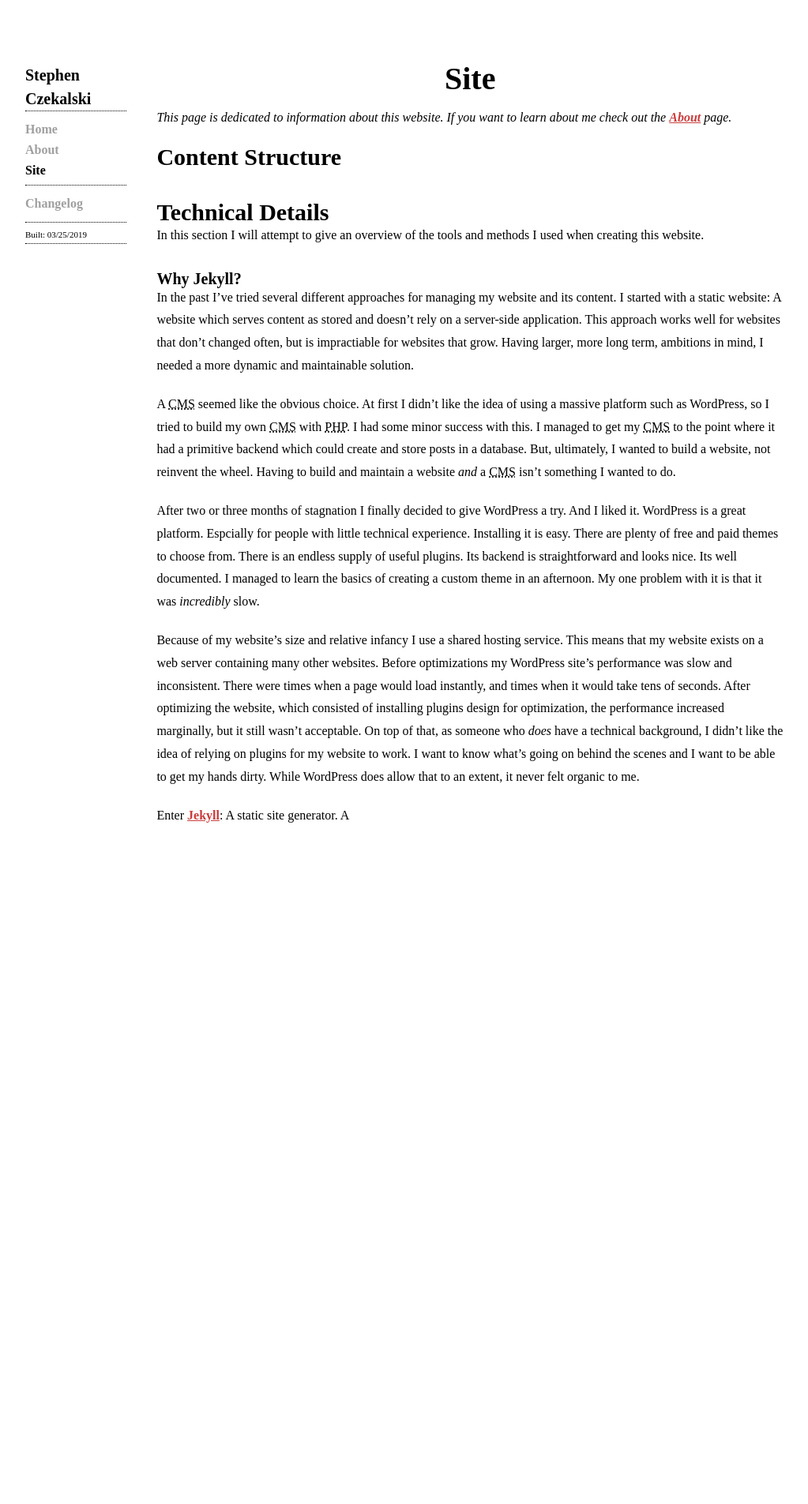
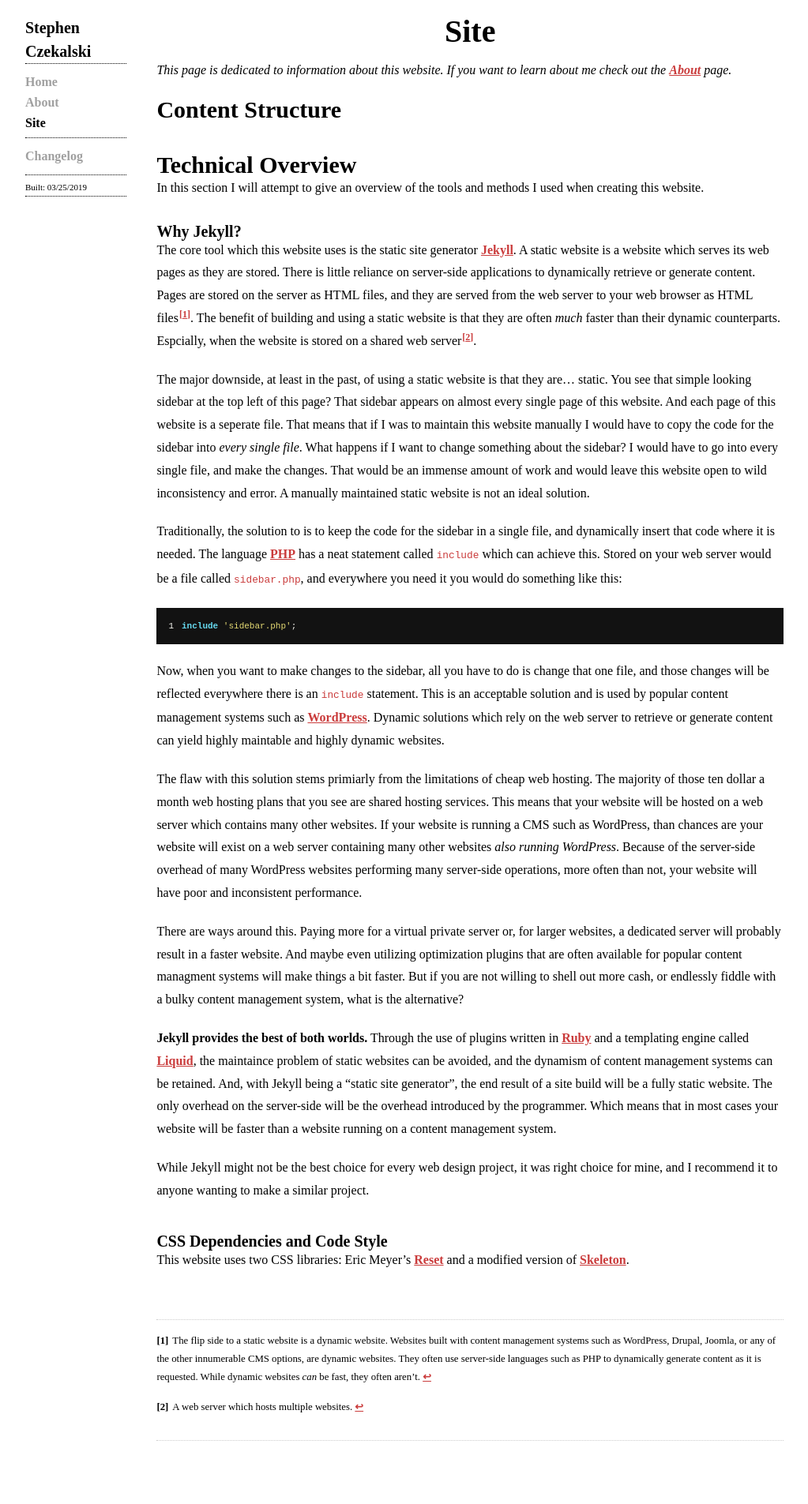
Before and after one commit to stephencz/old-stephencz-com, a Jekyll site: the page built from site.md, in a window 1280 px wide. Shown: the whole page at 79% size, without its empty margins (128-1151 px from the left). Built offline with Jekyll 4.4.1, drawn with Linux system fonts in a browser that asks for light colours; nearby versions of some CDN libraries; before the commit the page ends 1147 px from its top, so only the background shows below that.

Commit message:
Made minor css changes and worked on site.md.

````diff
--- a/_layouts/default.html
+++ b/_layouts/default.html
@@ -28,7 +28,7 @@
 </head>
 <body>
 
-    <div class="container padding-t-xl padding-b-xl">
+    <div class="container">
         <div class="row">
             <div class="two columns"> {% include sidebar.html %} </div>
             <div class="ten columns"> {{ content }} </div>
--- a/_sass/misc.scss
+++ b/_sass/misc.scss
@@ -3,6 +3,12 @@
 /*******************************************************************/
 /* A collection of styles that didn't really belong anywhere else. */
 /*******************************************************************/
+
+.container
+{
+    padding-top: 20px;
+    padding-bottom: 80px;
+}
 
 .more-footer
 {
--- a/_sass/post.scss
+++ b/_sass/post.scss
@@ -279,6 +279,8 @@
     border-top: 1px dotted $faded-color;
     border-bottom: 1px dotted $faded-color;
     font-size: 0.8em;
+
+    margin-top: 40px;
     padding-top: 15px;
     padding-bottom: 15px;
 
@@ -292,7 +294,7 @@
 
 .post-wrapper > .post-body > .footnotes ol li
 {
-    padding-bottom: 5px;
+    padding-bottom: 15px;
     counter-increment: footnote-counter;
 }
 
--- a/_sass/syntax.scss
+++ b/_sass/syntax.scss
@@ -8,7 +8,7 @@
 
 code.highlighter-rouge
 {
-  color: $meta-color;
+  color: $link-color;
 
   font-family: monospace;
   font-size: 0.8em;
@@ -16,8 +16,6 @@ code.highlighter-rouge
 
 pre.highlight
 {
-  border: 2px solid $meta-color;
-
   font-family: monospace;
   font-size: 1.1em;
   line-height: 16px;
--- a/site.md
+++ b/site.md
@@ -8,7 +8,7 @@ description: Information about this website.
 
 ## Content Structure
 
-## Technical Details
+## Technical Overview
 {:.padding-t-m}
 
 In this section I will attempt to give an overview of the tools and methods I used when creating this website.
@@ -16,42 +16,65 @@ In this section I will attempt to give an overview of the tools and methods I us
 ### Why Jekyll?
 {:.padding-t-xs}
 
-In the past I've tried several different approaches for managing my website and its content.
-I started with a static website: A website which serves content as stored and doesn't rely on a server-side application.
-This approach works well for websites that don't changed often, but is impractiable for websites that grow.
-Having larger, more long term, ambitions in mind, I needed a more dynamic and maintainable solution.
+The core tool which this website uses is the static site generator [Jekyll](https://jekyllrb.com/).
+A static website is a website which serves its web pages as they are stored.
+There is little reliance on server-side applications to dynamically retrieve or generate content.
+Pages are stored on the server as HTML files, and they are served from the web server to your web browser as HTML files[^1].
+The benefit of building and using a static website is that they are often *much* faster than their dynamic counterparts.
+Espcially, when the website is stored on a shared web server[^2].
 
-A CMS seemed like the obvious choice.
-At first I didn't like the idea of using a massive platform such as WordPress, so I tried to build my own CMS with PHP.
-I had some minor success with this.
-I managed to get my CMS to the point where it had a primitive backend which could create and store posts in a database.
-But, ultimately, I wanted to build a website, not reinvent the wheel.
-Having to build and maintain a website *and* a CMS isn't something I wanted to do.
+The major downside, at least in the past, of using a static website is that they are... static.
+You see that simple looking sidebar at the top left of this page?
+That sidebar appears on almost every single page of this website.
+And each page of this website is a seperate file.
+That means that if I was to maintain this website manually I would have to copy the code for the sidebar into *every single file*.
+What happens if I want to change something about the sidebar?
+I would have to go into every single file, and make the changes.
+That would be an immense amount of work and would leave this website open to wild inconsistency and error.
+A manually maintained static website is not an ideal solution.
 
-After two or three months of stagnation I finally decided to give WordPress a try.
-And I liked it.
-WordPress is a great platform.
-Espcially for people with little technical experience.
-Installing it is easy.
-There are plenty of free and paid themes to choose from.
-There is an endless supply of useful plugins.
-Its backend is straightforward and looks nice.
-Its well documented.
-I managed to learn the basics of creating a custom theme in an afternoon.
- My one problem with it is that it was *incredibly* slow.
+Traditionally, the solution to is to keep the code for the sidebar in a single file, and dynamically insert that code where it is needed.
+The language [PHP](http://www.php.net/) has a neat statement called `include` which can achieve this.
+Stored on your web server would be a file called `sidebar.php`, and everywhere you need it you would do something like this:
 
-Because of my website's size and relative infancy I use a shared hosting service.
-This means that my website exists on a web server containing many other websites.
-Before optimizations my WordPress site's performance was slow and inconsistent.
-There were times when a page would load instantly, and times when it would take tens of seconds.
-After optimizing the website, which consisted of installing plugins design for optimization, the performance increased marginally, but it still wasn't acceptable.
-On top of that, as someone who *does* have a technical background, I didn't like the idea of relying on plugins for my website to work.
-I want to know what's going on behind the scenes and I want to be able to get my hands dirty.
-While WordPress does allow that to an extent, it never felt organic to me.
+```php
+include 'sidebar.php';
+```
 
-Enter [Jekyll](https://jekyllrb.com/): A static site generator. A
+Now, when you want to make changes to the sidebar, all you have to do is change that one file, and those changes will be reflected everywhere there is an `include` statement.
+This is an acceptable solution and is used by popular content management systems such as [WordPress](https://wordpress.com/).
+Dynamic solutions which rely on the web server to retrieve or generate content can yield highly maintable and highly dynamic websites.
 
-*[HTML]: Hypertext Markup Language
-*[CSS]: Cascading Style Sheets
-*[PHP]: Hypertext Preprocessor
-*[CMS]: Content Management System
+The flaw with this solution stems primiarly from the limitations of cheap web hosting.
+The majority of those ten dollar a month web hosting plans that you see are shared hosting services.
+This means that your website will be hosted on a web server which contains many other websites.
+If your website is running a CMS such as WordPress, than chances are your website will exist on a web server containing many other websites *also running WordPress*.
+Because of the server-side overhead of many WordPress websites performing many server-side operations, more often than not, your website will have poor and inconsistent performance.
+
+There are ways around this.
+Paying more for a virtual private server or, for larger websites, a dedicated server will probably result in a faster website.
+And maybe even utilizing optimization plugins that are often available for popular content managment systems will make things a bit faster.
+But if you are not willing to shell out more cash, or endlessly fiddle with a bulky content management system, what is the alternative?
+
+**Jekyll provides the best of both worlds.**
+Through the use of plugins written in [Ruby](https://www.ruby-lang.org/en/) and a templating engine called [Liquid](https://github.com/Shopify/liquid),
+the maintaince problem of static websites can be avoided, and the dynamism of content management systems can be retained.
+And, with Jekyll being a "static site generator", the end result of a site build will be a fully static website.
+The only overhead on the server-side will be the overhead introduced by the programmer.
+Which means that in most cases your website will be faster than a website running on a content management system.
+
+While Jekyll might not be the best choice for every web design project, it was right choice for mine, and I recommend it to anyone wanting to make a similar project.
+
+
+### CSS Dependencies and Code Style
+{:.padding-t-s}
+
+This website uses two CSS libraries: Eric Meyer's [Reset](https://meyerweb.com/eric/tools/css/reset/) and a modified version of [Skeleton](http://getskeleton.com/).
+
+
+[^1]: The flip side to a static website is a dynamic website. Websites built with content management systems
+      such as WordPress, Drupal, Joomla, or any of the other innumerable CMS options, are dynamic websites. They
+      often use server-side languages such as PHP to dynamically generate content as it is requested. While dynamic
+      websites *can* be fast, they often aren't.
+
+[^2]: A web server which hosts multiple websites.
````
Also changed, not shown: _posts/2019-03-21-what-ive-read.md (deleted, +0 -9 lines), changelog.md.
